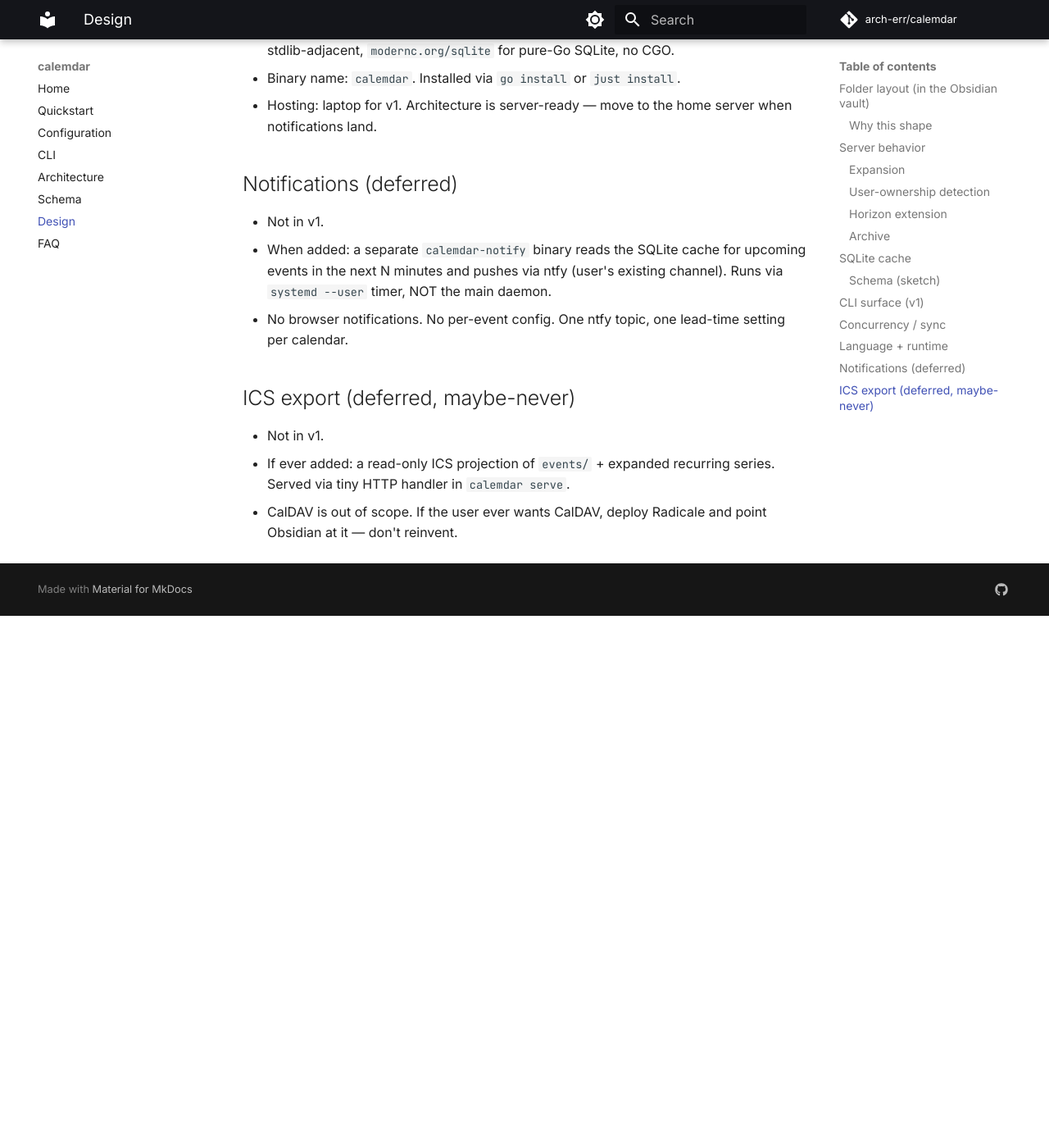
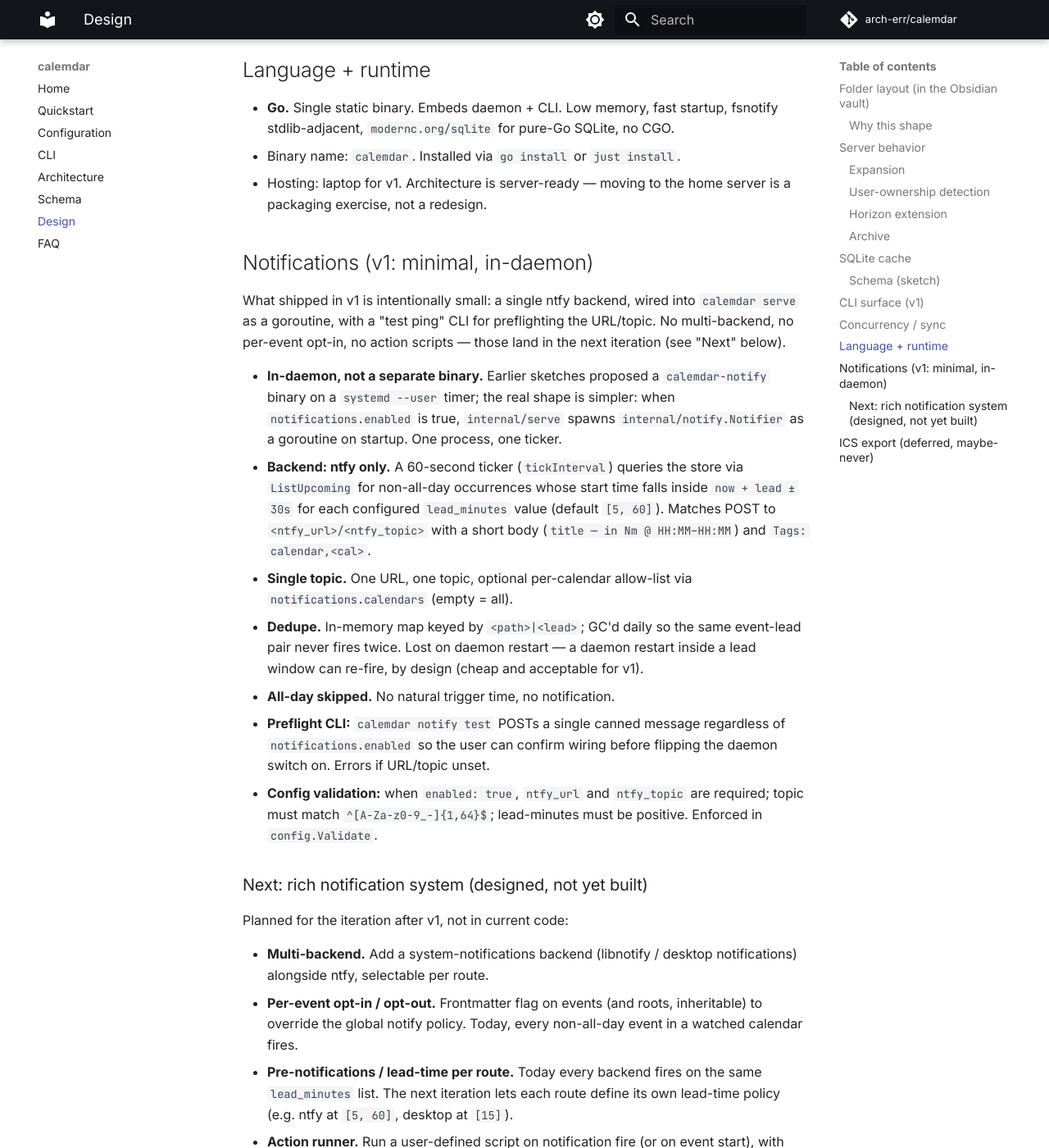
Before and after one commit to arch-err/calemdar, an MkDocs documentation site: the page built from docs/design.md, in a window 1280 px wide and 1400 px high, scrolled down 3939 px. Shown: the whole window at 82% size. Built offline with MkDocs 1.6.1 and Material for MkDocs 9.7.7, drawn with Linux system fonts in a browser that asks for light colours; comment, search, counter and statistics services are not loaded; before the commit the page ends 4690 px from its top, so only the background shows below that; some of the changed text lies outside the part shown.

Commit message:
docs: align design.md notifications with shipped ntfy daemon + flag what's next

````diff
--- a/docs/design.md
+++ b/docs/design.md
@@ -134,19 +134,24 @@ CREATE INDEX occurrences_series ON occurrences(series_id);
 
 ```
 calemdar serve                     # run the watcher + nightly timers
+calemdar setup                     # scaffold vault folders (idempotent)
 calemdar reindex                   # rebuild SQLite from disk
-calemdar expand <series-id>        # force-expand a single series
+calemdar reactor                   # one-shot scan for FC-authored recurring events
+calemdar expand <id-or-slug>       # force-expand a single series
 calemdar extend                    # extend the 12mo horizon for all series
 calemdar archive                   # archive events older than 6 months
 
 calemdar event new                 # create a one-off event interactively
-calemdar event list [--range=today|week|month|...]
+calemdar event list [--range=today|week|month|all]
 calemdar event show <path>
 
 calemdar series new                # create a recurring root interactively
 calemdar series list
 calemdar series show <id-or-slug>
 calemdar series except <id> <date> # add to exceptions list
+
+calemdar config path|show|init|edit
+calemdar notify test               # one-shot ntfy test push
 ```
 
 ## Concurrency / sync
@@ -165,17 +170,60 @@ calemdar series except <id> <date> # add to exceptions list
 - **Go.** Single static binary. Embeds daemon + CLI. Low memory, fast startup,
   fsnotify stdlib-adjacent, `modernc.org/sqlite` for pure-Go SQLite, no CGO.
 - Binary name: `calemdar`. Installed via `go install` or `just install`.
-- Hosting: laptop for v1. Architecture is server-ready — move to the home
-  server when notifications land.
+- Hosting: laptop for v1. Architecture is server-ready — moving to the
+  home server is a packaging exercise, not a redesign.
 
-## Notifications (deferred)
+## Notifications (v1: minimal, in-daemon)
 
-- Not in v1.
-- When added: a separate `calemdar-notify` binary reads the SQLite cache for
-  upcoming events in the next N minutes and pushes via ntfy (user's existing
-  channel). Runs via `systemd --user` timer, NOT the main daemon.
-- No browser notifications. No per-event config. One ntfy topic, one lead-time
-  setting per calendar.
+What shipped in v1 is intentionally small: a single ntfy backend, wired into
+`calemdar serve` as a goroutine, with a "test ping" CLI for preflighting the
+URL/topic. No multi-backend, no per-event opt-in, no action scripts — those
+land in the next iteration (see "Next" below).
+
+- **In-daemon, not a separate binary.** Earlier sketches proposed a
+  `calemdar-notify` binary on a `systemd --user` timer; the real shape is
+  simpler: when `notifications.enabled` is true, `internal/serve` spawns
+  `internal/notify.Notifier` as a goroutine on startup. One process, one
+  ticker.
+- **Backend: ntfy only.** A 60-second ticker (`tickInterval`) queries the
+  store via `ListUpcoming` for non-all-day occurrences whose start time
+  falls inside `now + lead ± 30s` for each configured `lead_minutes` value
+  (default `[5, 60]`). Matches POST to `<ntfy_url>/<ntfy_topic>` with a
+  short body (`title — in Nm @ HH:MM–HH:MM`) and `Tags: calendar,<cal>`.
+- **Single topic.** One URL, one topic, optional per-calendar allow-list
+  via `notifications.calendars` (empty = all).
+- **Dedupe.** In-memory map keyed by `<path>|<lead>`; GC'd daily so the
+  same event-lead pair never fires twice. Lost on daemon restart — a
+  daemon restart inside a lead window can re-fire, by design (cheap and
+  acceptable for v1).
+- **All-day skipped.** No natural trigger time, no notification.
+- **Preflight CLI:** `calemdar notify test` POSTs a single canned message
+  regardless of `notifications.enabled` so the user can confirm wiring
+  before flipping the daemon switch on. Errors if URL/topic unset.
+- **Config validation:** when `enabled: true`, `ntfy_url` and `ntfy_topic`
+  are required; topic must match `^[A-Za-z0-9_-]{1,64}$`; lead-minutes
+  must be positive. Enforced in `config.Validate`.
+
+### Next: rich notification system (designed, not yet built)
+
+Planned for the iteration after v1, not in current code:
+
+- **Multi-backend.** Add a system-notifications backend (libnotify /
+  desktop notifications) alongside ntfy, selectable per route.
+- **Per-event opt-in / opt-out.** Frontmatter flag on events (and roots,
+  inheritable) to override the global notify policy. Today, every
+  non-all-day event in a watched calendar fires.
+- **Pre-notifications / lead-time per route.** Today every backend fires
+  on the same `lead_minutes` list. The next iteration lets each route
+  define its own lead-time policy (e.g. ntfy at `[5, 60]`, desktop at
+  `[15]`).
+- **Action runner.** Run a user-defined script on notification fire (or
+  on event start), with the event's frontmatter passed as env. Use case:
+  pre-meeting "open the agenda doc" or "join the call" automation.
+- **Reload / reconfigure without daemon restart.** Today the notifier
+  copies its config at start-up; rich version exposes a SIGHUP path.
+
+These are intentionally not in v1. Don't read the code expecting them.
 
 ## ICS export (deferred, maybe-never)
 
````
